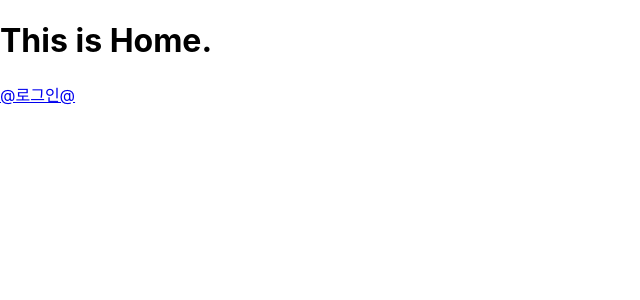
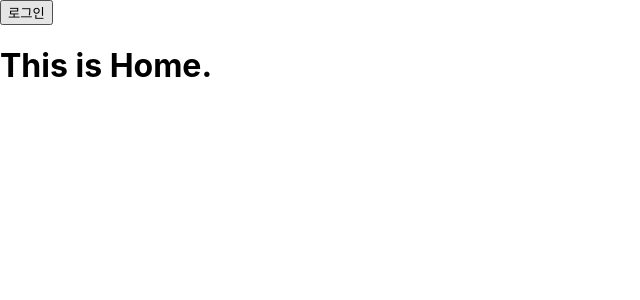
Before and after one commit to aqualung5150/Market, a React (Create React App) app in the folder frontend/: page / in a window 1280 px wide. Shown: the top 300 px of the page, without its empty margins (0-640 px from the left). Built offline with nearby package versions, Linux system fonts and the light colour scheme.

Commit message:
feat: Navbar, Logout 추가

```diff
--- /dev/null
+++ b/frontend/src/@types/button.d.ts
@@ -0,0 +1,4 @@
+interface ButtonProps {
+  text: string;
+  onClick?: () => void;
+}
--- /dev/null
+++ b/frontend/src/component/Button.tsx
@@ -0,0 +1,5 @@
+const Button = ({ text, onClick }: ButtonProps) => {
+  return <button onClick={onClick}>{text}</button>;
+};
+
+export default Button;
--- /dev/null
+++ b/frontend/src/component/Navbar.tsx
@@ -0,0 +1,22 @@
+import { Link } from "react-router-dom";
+import useIsLoggedIn from "../hooks/useIsLoggedIn";
+import Button from "./Button";
+import logout from "../utils/logout";
+
+const Navbar = () => {
+  const isLoggedIn = useIsLoggedIn();
+
+  return (
+    <div>
+      {isLoggedIn ? (
+        <Button text="로그아웃" onClick={logout} />
+      ) : (
+        <Link to={"/login"}>
+          <Button text="로그인" />
+        </Link>
+      )}
+    </div>
+  );
+};
+
+export default Navbar;
--- /dev/null
+++ b/frontend/src/hooks/useIsLoggedIn.tsx
@@ -0,0 +1,13 @@
+import { useEffect, useState } from "react";
+
+const useIsLoggedIn = () => {
+  const [isLoggedIn, setIsLoggedIn] = useState(false);
+  useEffect(() => {
+    const item = localStorage.getItem("isLoggedIn");
+    if (item === "true") setIsLoggedIn(true);
+  }, []);
+
+  return isLoggedIn;
+};
+
+export default useIsLoggedIn;
--- a/frontend/src/pages/Callback.tsx
+++ b/frontend/src/pages/Callback.tsx
@@ -2,7 +2,7 @@ import { useNavigate, useSearchParams } from "react-router-dom";
 import { useState, useEffect } from "react";
 import { JwtPayload, jwtDecode } from "jwt-decode";
 
-function Callback() {
+const Callback = () => {
   const [searchParams, setSearchParams] = useSearchParams();
   const code = searchParams.get("code");
   const navigate = useNavigate();
@@ -38,6 +38,6 @@ function Callback() {
   }, [code]);
 
   return <h1>유저 정보를 불러오는 중입니다</h1>;
-}
+};
 
 export default Callback;
--- a/frontend/src/pages/Home.tsx
+++ b/frontend/src/pages/Home.tsx
@@ -1,13 +1,12 @@
-import { Link } from "react-router-dom";
-import Login from "./Login";
+import Navbar from "../component/Navbar";
 
-function Home() {
+const Home = () => {
   return (
     <div>
+      <Navbar />
       <h1>This is Home.</h1>
-      <Link to={"/login"}>@로그인@</Link>
     </div>
   );
-}
+};
 
 export default Home;
--- a/frontend/src/pages/Login.tsx
+++ b/frontend/src/pages/Login.tsx
@@ -1,23 +1,14 @@
-import { useEffect } from "react";
 import googleLoginImg from "../assets/google_login.svg";
-import { Link, useNavigate } from "react-router-dom";
+import { Link } from "react-router-dom";
 import styles from "../styles/Login.module.css";
 
-function Login() {
-  const navigate = useNavigate();
-  useEffect(() => {
-    if (localStorage.getItem("isLoggedIn") === "true") {
-      alert("이미 로그인되어 있습니다.");
-      navigate("/");
-    }
-  }, []);
-
+const Login = () => {
   return (
     <div className={styles.container}>
       <div className={styles.home}>
-        <Link to="/">
-          <h1>HOME</h1>
-        </Link>
+        <h1>
+          <Link to="/">HOME</Link>
+        </h1>
       </div>
       <div className={styles.login}>
         <a
@@ -33,6 +24,6 @@ function Login() {
       </div>
     </div>
   );
-}
+};
 
 export default Login;
--- /dev/null
+++ b/frontend/src/utils/logout.tsx
@@ -0,0 +1,23 @@
+import { useNavigate } from "react-router-dom";
+
+const logout = async () => {
+  //   const navigate = useNavigate();
+  localStorage.removeItem("isLoggedIn");
+  localStorage.removeItem("id");
+  localStorage.removeItem("name");
+  localStorage.removeItem("nickname");
+  localStorage.removeItem("access_token_exp");
+  // localStorage.removeItem("avatar");
+  const url = `http://${process.env.REACT_APP_BASE_URL}/api/auth/logout`;
+  fetch(url, {
+    method: "POST",
+  })
+    .then((res) => {
+      alert("로그아웃 되었습니다.");
+      //   navigate("/");
+      window.location.href = "/";
+    })
+    .catch((err) => alert(err.message));
+};
+
+export default logout;
```
